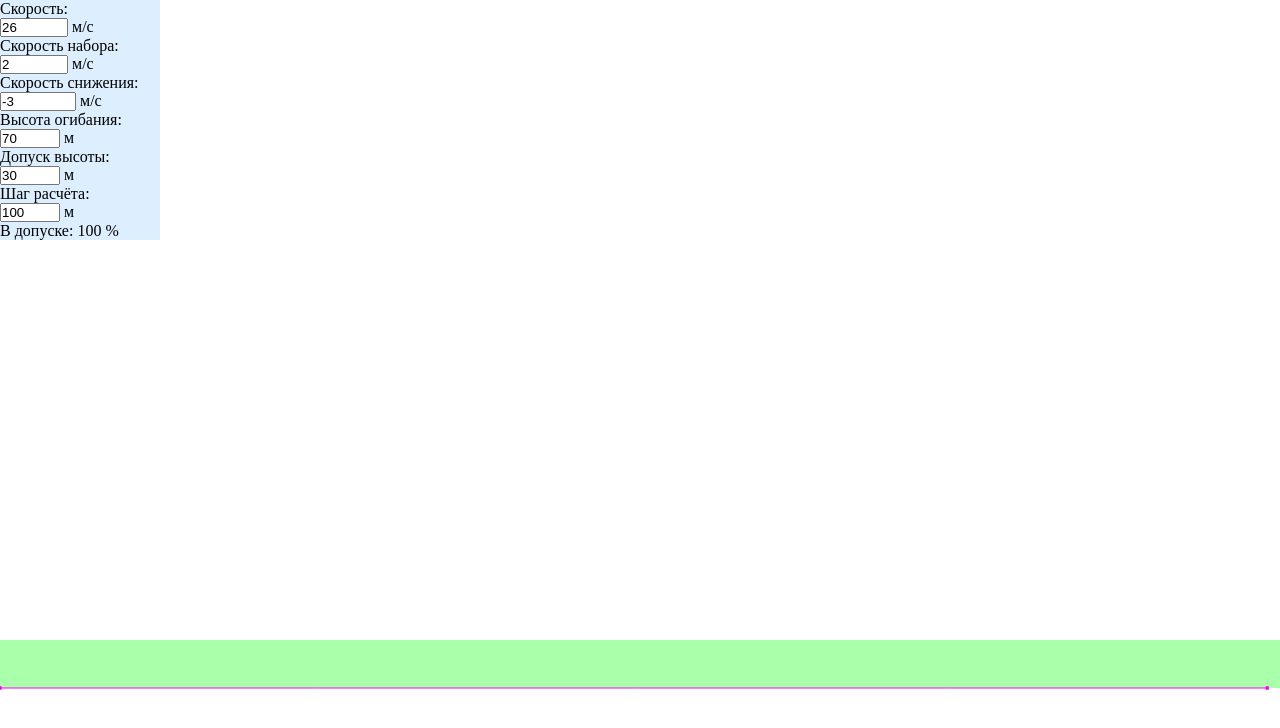
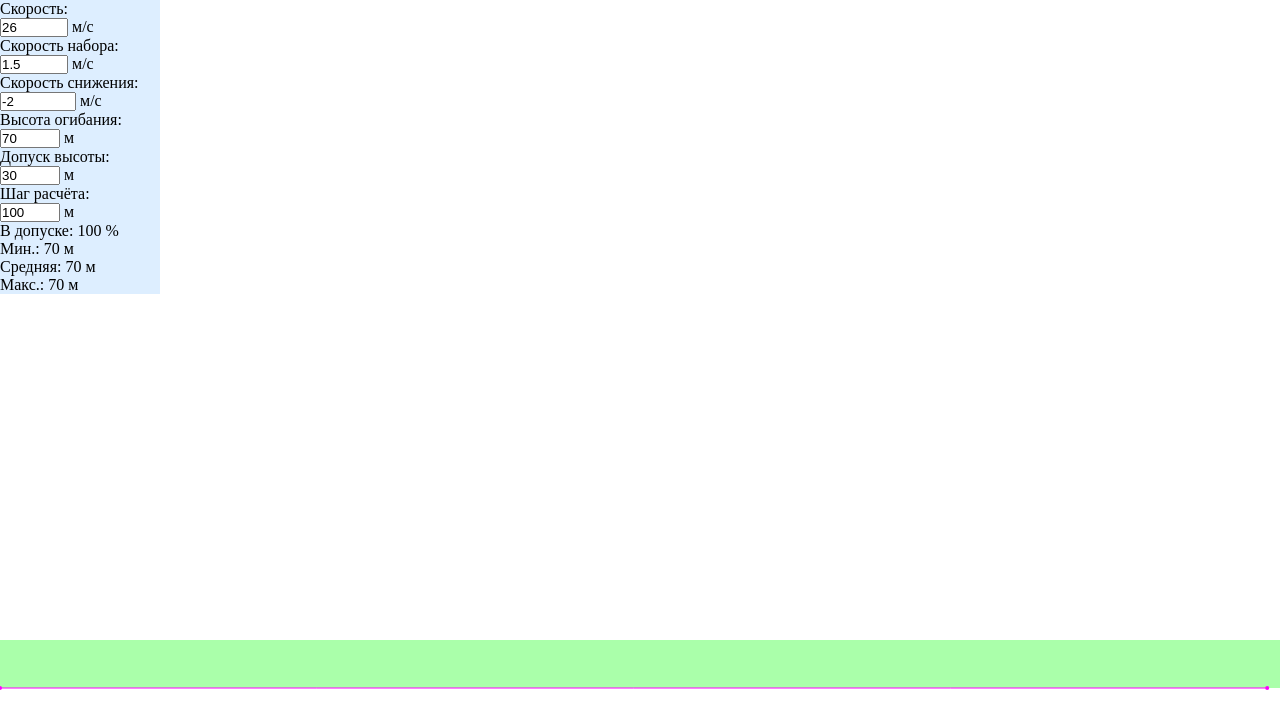
Before and after one commit to schn27/fantik, a plain HTML site: page index.html in a window 1280 px wide. Drawn offline with Linux system fonts and the light colour scheme.

Commit message:
refactor, add docs in russian

```diff
--- a/index.html
+++ b/index.html
@@ -11,13 +11,16 @@
 	<div class="panel noselect">
 		<p><form>
 			Скорость:<br /><input type="number" min="20.0" max="40.0" id="speed" value="26" /> м/с<br />
-			Скорость набора:<br /><input type="number" min="0.0" max="10.0" id="maxVz" value="2" /> м/с<br />
-			Скорость снижения:<br /><input type="number" min="-10.0" max="0.0" id="minVz" value="-3" /> м/с<br />
-			Высота огибания:<br /><input type="number" min="0" max="100" id="followH" value="70" /> м<br />
-			Допуск высоты:<br /><input type="number" min="0" max="100" id="tolerance" value="30" /> м<br />
-			Шаг расчёта:<br /><input type="number" min="50" max="500" id="step" value="100" /> м<br />
+			Скорость набора:<br /><input type="number" min="0.0" max="10.0" id="maxVz" value="1.5" step="0.1"/> м/с<br />
+			Скорость снижения:<br /><input type="number" min="-10.0" max="0.0" id="minVz" value="-2" step="0.1"/> м/с<br />
+			Высота огибания:<br /><input type="number" min="0" max="100" id="followH" value="70" step="10"/> м<br />
+			Допуск высоты:<br /><input type="number" min="0" max="100" id="tolerance" value="30" step="10"/> м<br />
+			Шаг расчёта:<br /><input type="number" min="50" max="500" id="step" value="100" step="10"/> м<br />
 		</form></p>
 		<p>В допуске: <span id="stat"></span> %</p>
+		<p>Мин.: <span id="minHeight"></span> м</p>
+		<p>Средняя: <span id="averageHeight"></span> м</p>
+		<p>Макс.: <span id="maxHeight"></span> м</p>
 	</div>
 	<div class="main">
 		<canvas class="full" id="canvas" />
--- a/main.js
+++ b/main.js
@@ -29,10 +29,22 @@ function init() {
 }
 
 function calc(terrain) {
-	const result = getPathWithStat(terrain.getValues(g_config.step), g_config);
+	const terrainValues = terrain.getValues(g_config.step);
 
-	drawPath(result.path, result.breakPoints, terrain.getScope());
-	document.getElementById('stat').innerHTML = result.stat;
+	/* Здесь только первая и последняя точки помечены как контрольные.
+	 * В реальном использовании любое количество точек может быть помечено как контрольные.
+	 * Это необходимо, если на обработку отдан маршрут с поворотными пунктами, которые должны остаться
+	 * в результирующем массиве контрольных точек.
+	 */
+	const controlPoints = terrainValues.map((_, i) => (i == 0) || (i == terrainValues.length - 1));
+
+	const result = getPathWithStat(terrainValues, controlPoints, g_config);
+
+	drawPath(result.path, result.controlPoints, terrain.getScope());
+	document.getElementById('stat').innerHTML = Math.round(result.stat);
+	document.getElementById('averageHeight').innerHTML = Math.round(result.averageHeight);
+	document.getElementById('minHeight').innerHTML = Math.round(result.minHeight);
+	document.getElementById('maxHeight').innerHTML = Math.round(result.maxHeight);
 }
 
 function readForm() {
--- a/modules/fantik.js
+++ b/modules/fantik.js
@@ -1,4 +1,39 @@
-function getPathWithStat(terrainValues, config) {
+/* Построение маршрута огибания рельефа.
+ *
+ * terrainValues - массив высот рельефа взятых вдоль маршрута с шагом config.step метров
+ * controlPoints - массив (true/false) контрольных точек (ППМ) исходного маршрута,
+ *                 должен по размеру совпадать с terrainValues
+ * config - объект с параметрами огибания:
+ *   step - шаг точек в массиве terrainValues, м
+ *   followH - высота огибания, м
+ *   tolerance - допустимое отклонение вверх от высоты огибания, м
+ *   speed - максимальная путевая скорость (истинная воздушная + прогнозируемый ветер), м/с
+ *   maxVz - максимальная вертикальная скорость (набор), м/с
+ *   minVz - минимальная ветикальная скорость (снижение, должна быть отрицательная), м/с
+ *
+ * Возвращает объект:
+ *   path - массив абсолютных высот точек в метрах (размер совпадает с terrainValues)
+ *   controlPoints - массив (true/false) контрольных точек (исходные ППМ + точки именения градиента, расчитанные алгоритмом)
+ *   insideLimits - массив (true/false) признаков, находится ли точка внутри зоны допуска по высоте
+ *   stat - процент точек, которые находятся внутри зоны допуска по высоте
+ *   averageHeight - среднее превышение над рельефом, м
+ *   minHeight - минимальное превышение над рельефом (должно совпадать с config.followH), м
+ *   maxHeight - максимальное превышение над рельефом, м
+ *
+ * Для использования необходимо:
+ * 1) Вдоль маршрута расставить точки с шагом config.step
+ * 2) Полученные точки объединить с исходными ППМ в один массив
+ * 3) Сформировать на основе него массив высот рельефа (terrainValues)
+ * 3) Cформировать массив controlPoints, в котором как true отметить исходные ППМ, а остальные оставить false
+ * 4) Вызвать getPathWithStat
+ * 5) Использовать массив из п. 2 и полученные path и controlPoints для формирования результирующего ПЗ
+ *    (точки, помеченные как false в conrolPoits не идут в ПЗ)
+ * 6) Использовать insideLimits, stat, averageHeight и maxHeight для информирования.
+ *    Предполагается, что  может быть использован для пометки на карте мест, где происходит
+ *    выход за допустимый допуск по высоте (config.tolerance)
+ */
+
+function getPathWithStat(terrainValues, controlPoints, config) {
 	const diffP = config.maxVz / config.speed * config.step;
 	const diffN = config.minVz / config.speed * config.step;
 
@@ -49,19 +84,23 @@ function getPathWithStat(terrainValues, config) {
 		}
 	}
 
-	const optimized = optimizePath(path, limits, diffP, diffN);
+	const optimized = optimizePath(path, controlPoints, limits, diffP, diffN);
 
-	return {
-		path: optimized.path,
-		breakPoints: optimized.breakPoints,
-		stat: path.filter((e, i) => e <= limits[i][1]).length / path.length * 100
-	};
+	const insideLimits = optimized.path.map((e, i) => (e >= limits[i][0]) && (e <= limits[i][1]));
+	const stat = insideLimits.filter(e => e).length / insideLimits.length * 100;
+	const heights = optimized.path.map((e, i) => e - terrainValues[i]);
+	const averageHeight = heights.reduce((a, e) => a + e, 0) / heights.length;
+	const minHeight = Math.min(...heights);
+	const maxHeight = Math.max(...heights);
+
+	return {...optimized, insideLimits, stat, averageHeight, minHeight, maxHeight};
 }
 
-function optimizePath(path, limits, diffP, diffN) {
+function optimizePath(path, controlPoints, limits, diffP, diffN) {
 	path = optimizePathPass1(path, limits, diffP, diffN);
 	path = optimizePathPass2(path, limits, diffP, diffN);
-	return {path: path, breakPoints: getBreakPoints(path)};
+	controlPoints = getControlPoints(path).map((e, i) => e || controlPoints[i]);
+	return {path, controlPoints};
 }
 
 function optimizePathPass1(path, limits, diffP, diffN) {
@@ -125,9 +164,9 @@ function optimizePathPass2(path, limits, diffP, diffN) {
 	return path;
 }
 
-function getBreakPoints(path) {
-	return path.map((e, i) =>
-		(i == 0) || (i == path.length - 1) || (Math.abs(2 * e - path[i - 1] - path[i + 1]) > 1e-6));
+function getControlPoints(path) {
+	return path.map((e, i) => (i == 0) || (i == path.length - 1) ||
+		(Math.abs(2 * e - path[i - 1] - path[i + 1]) > 1e-3));
 }
 
 export {getPathWithStat};
```
